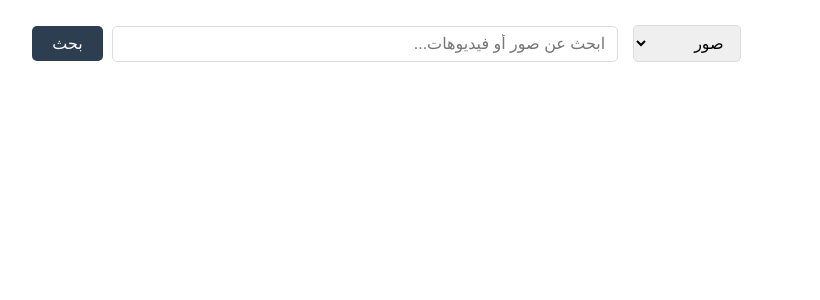
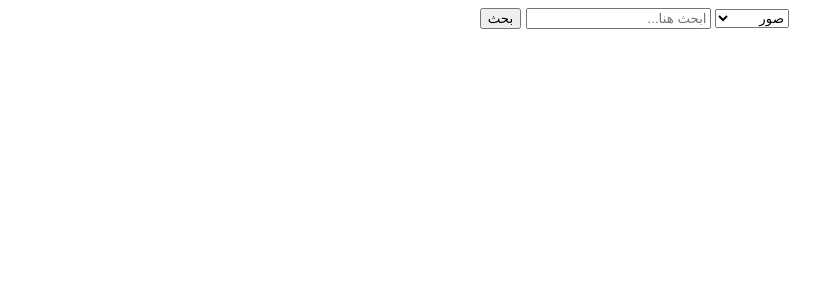
Before and after one commit to infoalltec/pexels-media-downloader, a Flask app: page / in a window 1280 px wide. Shown: the top 300 px of the page, without its empty margins (251-1071 px from the left). Run offline with Flask 2, Linux system fonts and the light colour scheme.

Commit message:
Update index.html

```diff
--- a/templates/index.html
+++ b/templates/index.html
@@ -1,90 +1,29 @@
 <!DOCTYPE html>
-<html lang="ar" dir="rtl">
+<html dir="rtl" lang="ar">
 <head>
     <meta charset="UTF-8">
-    <meta name="viewport" content="width=device-width, initial-scale=1.0">
     <title>أداة بحث Pexels</title>
     <style>
-        #pexels-search-container {
-            font-family: Arial, sans-serif;
-            margin: 20px auto;
-            max-width: 800px;
-            text-align: center;
-        }
-        #pexels-search-container select,
-        #pexels-search-container input {
-            border-radius: 5px;
-            border: 1px solid #ddd;
-            font-size: 16px;
-            padding: 8px 12px;
-            margin: 5px;
-        }
-        #pexels-search-container input {
-            width: 60%;
-        }
-        #pexels-search-container button {
-            background-color: #2c3e50;
-            border-radius: 5px;
-            border: none;
-            color: white;
-            cursor: pointer;
-            font-size: 16px;
-            padding: 8px 20px;
-        }
-        #pexels-results {
-            display: grid;
-            gap: 15px;
-            grid-template-columns: repeat(auto-fill, minmax(250px, 1fr));
-            margin: 20px auto;
-            max-width: 1200px;
-            padding: 0 15px;
-        }
-        .media-item {
-            border: 1px solid #eee;
-            border-radius: 5px;
-            overflow: hidden;
-            background: #fff;
-        }
-        .media-item img,
-        .media-item video {
-            width: 100%;
-            height: 180px;
-            object-fit: cover;
-        }
-        #loadMoreContainer {
-            display: none;
-            margin: 20px 0;
-            text-align: center;
-        }
-        #loadMoreButton {
-            background-color: #3498db;
-        }
-        .loading-message,
-        .error-message {
-            grid-column: 1/-1;
-            text-align: center;
-            padding: 20px;
-        }
-        .error-message {
-            color: #e74c3c;
-        }
+        body { font-family: Arial, sans-serif; }
+        #search-container { max-width: 800px; margin: 0 auto; }
+        #results { display: grid; grid-template-columns: repeat(auto-fill, minmax(250px, 1fr)); gap: 15px; }
+        .media-item { border: 1px solid #ddd; border-radius: 5px; overflow: hidden; }
+        img, video { width: 100%; height: 180px; object-fit: cover; }
     </style>
 </head>
 <body>
-    <div id="pexels-search-container">
+    <div id="search-container">
         <select id="mediaType">
             <option value="photos">صور</option>
             <option value="videos">فيديوهات</option>
         </select>
-        <input id="searchInput" placeholder="ابحث عن صور أو فيديوهات..." type="text">
-        <button id="searchButton">بحث</button>
+        <input id="searchInput" placeholder="ابحث هنا...">
+        <button id="searchBtn">بحث</button>
 
-        <div id="pexels-results"></div>
+        <div id="results"></div>
+        <button id="loadMore" style="display: none;">تحميل المزيد</button>
+    </div>
 
-        <div id="loadMoreContainer">
-            <button id="loadMoreButton">تحميل المزيد</button>
-        </div>
-    </div>
 
     <script>
         const API_ENDPOINT = window.location.origin + '/search';
```
